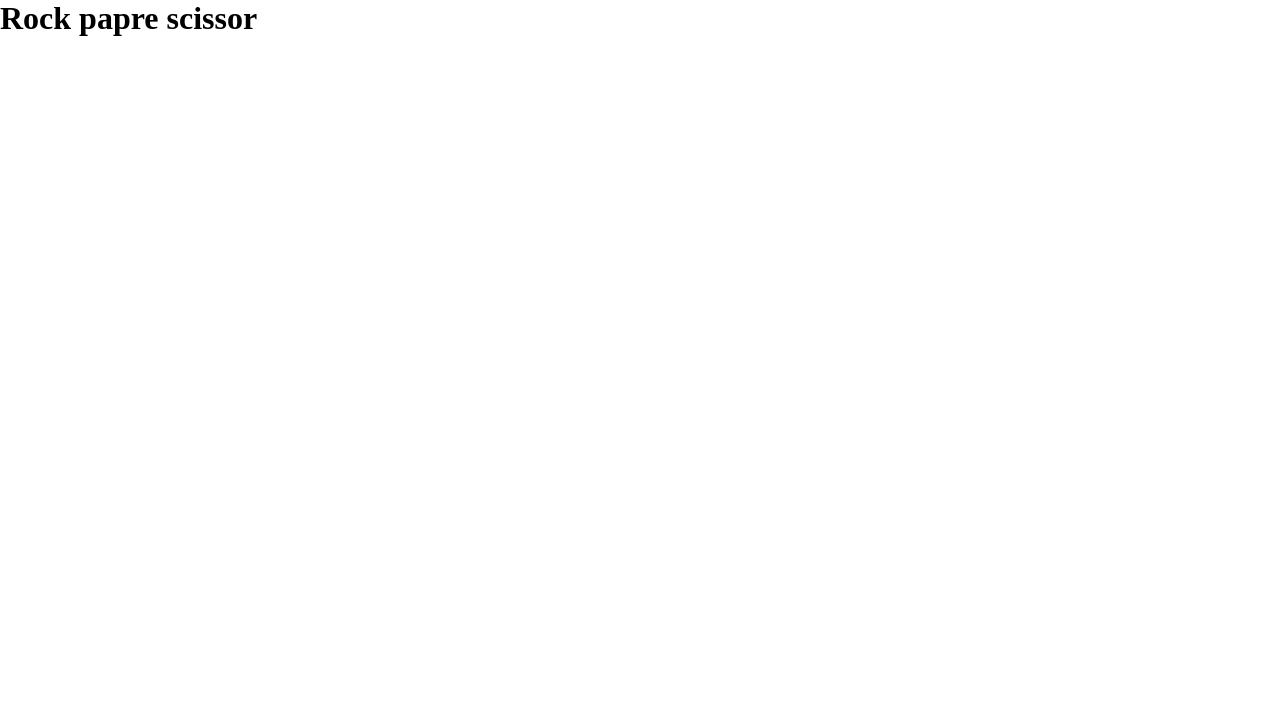
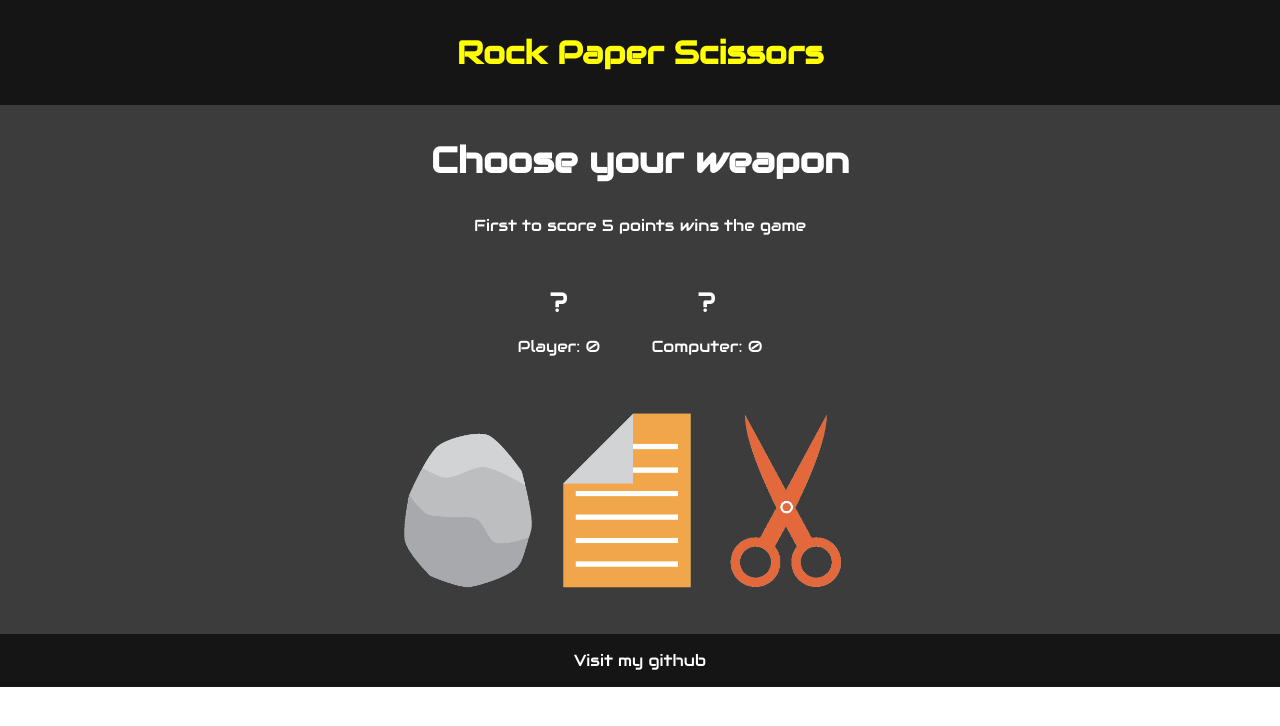
Before and after one commit to Salman-S7/rock-paper-scissors-game, a plain HTML site: page index.html in a window 1280 px wide. Drawn offline with Linux system fonts and the light colour scheme.

Commit message:
completed raw version of game

```diff
--- a/index.html
+++ b/index.html
@@ -5,9 +5,51 @@
     <meta name="viewport" content="width=device-width, initial-scale=1.0" />
     <title>Rock paper scissor</title>
     <link rel="stylesheet" href="style.css" />
+    <link
+      rel="stylesheet"
+      href="https://fonts.googleapis.com/css?family=Audiowide"
+    />
   </head>
   <body>
-    <h1>Rock papre scissor</h1>
+    <header>
+      <h1>Rock Paper Scissors</h1>
+    </header>
+    <main>
+      <p class="main-heading">Choose your weapon</p>
+      <p>First to score 5 points wins the game</p>
+
+      <div class="score-diplay">
+        <div class="user-score-container">
+          <p class="user-selection" id="user-choice">?</p>
+          <p class="user-score" id="user-win-count">Player: 0</p>
+        </div>
+
+        <div class="comp-score-container">
+          <p class="comp-selection" id="comp-chioce">?</p>
+          <p class="comp-score" id="comp-win-count">Computer: 0</p>
+        </div>
+      </div>
+
+      <div class="btns-container">
+        <button id="rock-btn">
+          <img src="images/rock.png" alt="Rock" />
+        </button>
+        <button id="paper-btn">
+          <img src="images/paper.png" alt="" />
+        </button>
+        <button id="scissor-btn">
+          <img src="images/scissors.png" alt="" />
+        </button>
+      </div>
+    </main>
+
+    <footer>
+      <a
+        href="https://github.com/Salman-S7/rock-paper-scissors-game"
+        target="_blank"
+        >Visit my github</a
+      >
+    </footer>
     <script src="script.js"></script>
   </body>
 </html>
--- a/script.js
+++ b/script.js
@@ -1 +1,71 @@
-console.log("rock");
+let userWinCount = 0;
+let computerWinCount = 0;
+
+// array to choose computers input randomly
+const computerSelectionArray = ["ROCK", "PAPER", "SCISSOR"];
+
+// paragrhaphs to update user score and choice
+const userChoicePara = document.getElementById("user-choice");
+const userWinCountPara = document.getElementById("user-win-count");
+
+// paragraphs to update computers score and choice
+const compChoicePara = document.getElementById("comp-chioce");
+const compWinCountPara = document.getElementById("comp-win-count");
+
+// rock paper scissor buttons
+const rockButton = document.getElementById("rock-btn");
+const paperButton = document.getElementById("paper-btn");
+const scissorButton = document.getElementById("scissor-btn");
+
+// adding click event listner on all three buttons
+rockButton.addEventListener("click", () => handleClick("ROCK"));
+paperButton.addEventListener("click", () => handleClick("PAPER"));
+scissorButton.addEventListener("click", () => handleClick("SCISSOR"));
+
+//function to handle user selection
+function handleClick(userChoice) {
+  console.log("Users Choice is :" + userChoice);
+
+  // get random choice of computer
+  const randomIndex = Math.floor(Math.random() * 3);
+  const computersChoice = computerSelectionArray[randomIndex];
+  console.log("Computer choice is : " + computersChoice);
+
+  //updating dom
+
+  userChoicePara.textContent = userChoice;
+  compChoicePara.textContent = computersChoice;
+
+  // check who have won
+  if (userChoice === computersChoice) {
+    console.log("Draw");
+  } else if (
+    (userChoice === "ROCK" && computersChoice === "SCISSORS") ||
+    (userChoice === "SCISSOR" && computersChoice === "PAPER") ||
+    (userChoice === "PAPER" && compChoicePara === "ROCK")
+  ) {
+    console.log("User Won");
+    userWinCount++;
+    userWinCountPara.innerHTML = `Player: ${userWinCount}`;
+  } else {
+    console.log("Computer won");
+    computerWinCount++;
+    compWinCountPara.innerHTML = `Computer: ${computerWinCount}`;
+  }
+
+  if (computerWinCount === 5) {
+    console.log(
+      "computer won the tournament UserWinCount is " +
+        userWinCount +
+        "and computers score is " +
+        computerWinCount
+    );
+  } else if (userWinCount === 5) {
+    console.log(
+      "Congratulations you won .... UserWinCount is " +
+        userWinCount +
+        "and computers score is " +
+        computerWinCount
+    );
+  }
+}
--- a/style.css
+++ b/style.css
@@ -3,3 +3,60 @@
   margin: 0;
   box-sizing: border-box;
 }
+html {
+  font-family: "Audiowide", sans-serif;
+}
+header {
+  background-color: rgb(21, 21, 21);
+  color: yellow;
+  padding: 4vh 0;
+  text-align: center;
+}
+main {
+  color: #fff;
+  background-color: rgb(60, 60, 60);
+  text-align: center;
+}
+.main-heading {
+  padding: 4vh 0;
+  font-size: 36px;
+  font-weight: 600;
+}
+.score-diplay {
+  display: flex;
+  justify-content: center;
+  gap: 4vw;
+  padding: 4vh 0;
+}
+
+.user-selection,
+.comp-selection {
+  font-size: 28px;
+  padding: 2vh;
+}
+.btns-container {
+  padding: 3vh 0;
+}
+.btns-container button {
+  width: 12vw;
+  background-color: transparent;
+  border: none;
+  padding-right: 2vw;
+  cursor: pointer;
+  /* height: 20vh; */
+}
+.btns-container button img {
+  width: 100%;
+  /* height: 100%; */
+}
+
+footer {
+  background-color: rgb(21, 21, 21);
+  padding: 2vh 0;
+  text-align: center;
+}
+
+footer a {
+  color: #fff;
+  text-decoration: none;
+}
```
Also changed, not shown: images/paper.jpeg (deleted), images/paper.png (added), images/rock.jpeg (deleted), images/rock.png (added), images/scissor.jpeg (deleted), images/scissors.png (added).
